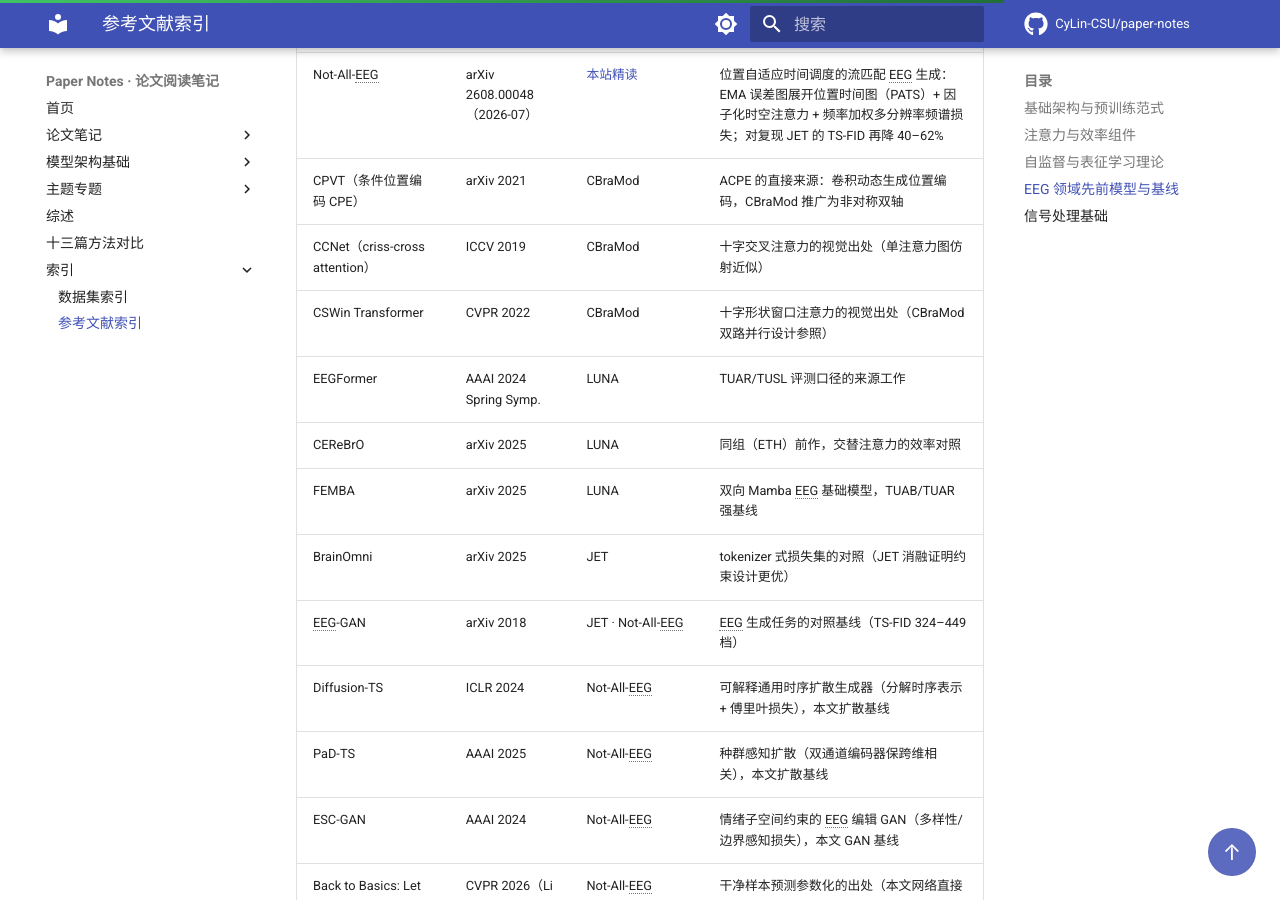
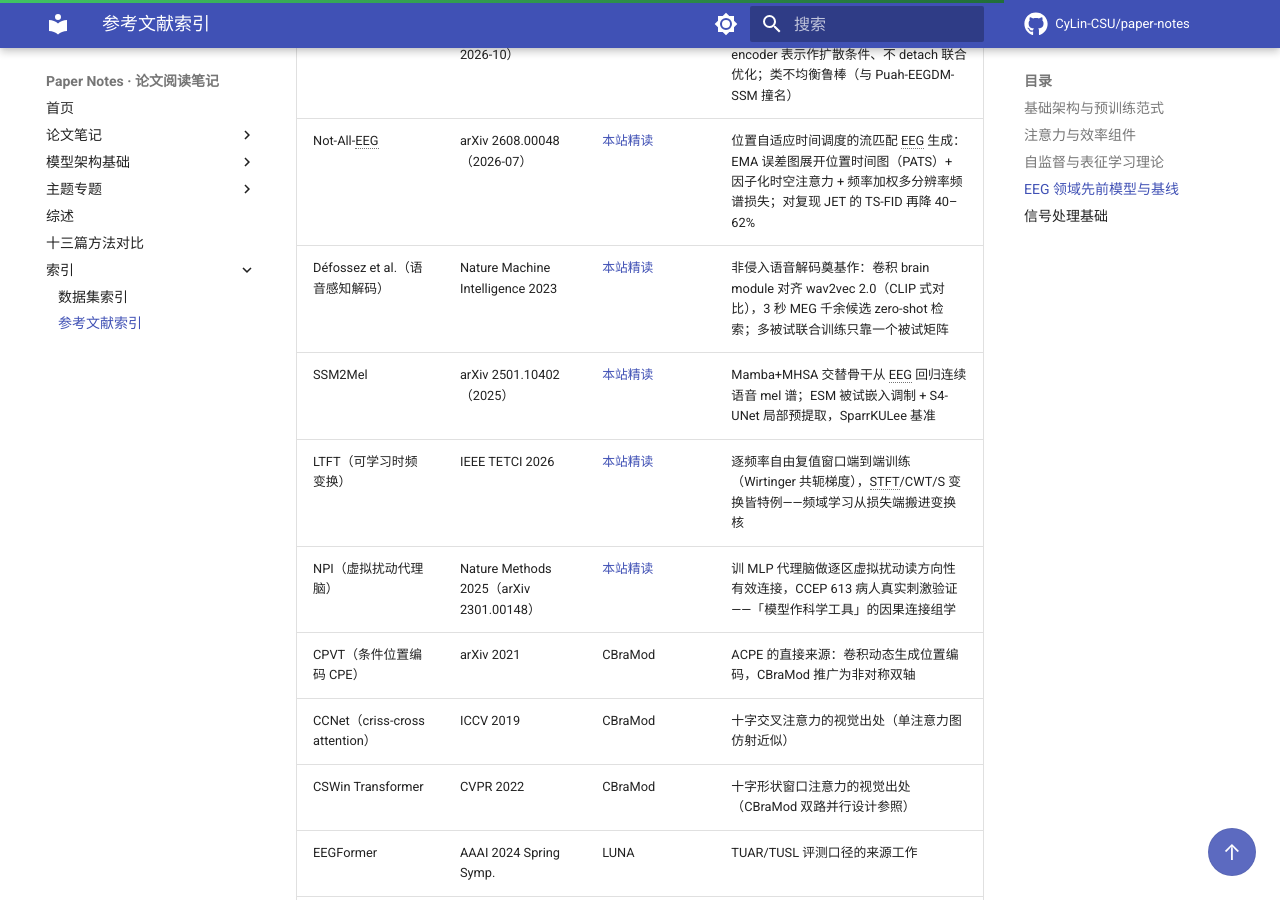
Before and after one commit to CyLin-CSU/paper-notes, an MkDocs documentation site: the page built from docs/references.md, in a window 1280 px wide and 900 px high, scrolled down 4356 px. Built offline with MkDocs 1.6.1 and Material for MkDocs 9.7.7, drawn with Linux system fonts in a browser that asks for light colours; a script that is not in the unit is left out; comment, search, counter and statistics services are not loaded; some of the changed text lies outside the part shown.

Commit message:
全站登记四篇轴外论文：nav 新增 2026-11 目录、首页时间线+卡片墙+统计 17 篇、references 补条目、datasets/comparison 口径说明

```diff
--- a/docs/references.md
+++ b/docs/references.md
@@ -5,7 +5,7 @@ tags: [索引, 参考文献]
 
 # 参考文献索引
 
-十三篇精读论文（含 RF-GPT / JET / EEGMoE / LUNA / CBraMod / EEGDM / Not-All-EEG）与「模型架构基础」分类引用的关键文献，按主题分类。"被引于"标注了哪些精读论文/页面用到它。
+十七篇精读论文（含 RF-GPT / JET / EEGMoE / LUNA / CBraMod / EEGDM / Not-All-EEG，及语音解码 / 时频方法 / 连接组学轴外的四篇）与「模型架构基础」分类引用的关键文献，按主题分类。"被引于"标注了哪些精读论文/页面用到它。
 
 ## 基础架构与预训练范式
 
@@ -81,6 +81,10 @@ tags: [索引, 参考文献]
 | CBraMod | ICLR 2025 | TFM · LUNA · JET · Not-All-EEG · [本站精读](papers/2026-09/0928-cbramod.md) | 十字交叉脑基础模型（EEG-FM-Compass 统一 benchmark 综合第一；TFM 对照组；JET / Not-All-EEG 用其作生成数据下游裁判；LUNA 效率对照） |
 | EEGDM | arXiv 2025（v5 2026-10） | [本站精读](papers/2026-10/1017-eegdm.md) | 潜扩散生成目标做 EEG 表征学习：encoder 表示作扩散条件、不 detach 联合优化；类不均衡鲁棒（与 Puah-EEGDM-SSM 撞名） |
 | Not-All-EEG | arXiv 2608.00048（2026-07） | [本站精读](papers/2026-10/1028-not-all-eeg.md) | 位置自适应时间调度的流匹配 EEG 生成：EMA 误差图展开位置时间图（PATS）+ 因子化时空注意力 + 频率加权多分辨率频谱损失；对复现 JET 的 TS-FID 再降 40–62% |
+| Défossez et al.（语音感知解码） | Nature Machine Intelligence 2023 | [本站精读](papers/2026-11/1102-defossez-speech.md) | 非侵入语音解码奠基作：卷积 brain module 对齐 wav2vec 2.0（CLIP 式对比），3 秒 MEG 千余候选 zero-shot 检索；多被试联合训练只靠一个被试矩阵 |
+| SSM2Mel | arXiv 2501.10402（2025） | [本站精读](papers/2026-11/1102-ssm2mel.md) | Mamba+MHSA 交替骨干从 EEG 回归连续语音 mel 谱；ESM 被试嵌入调制 + S4-UNet 局部预提取，SparrKULee 基准 |
+| LTFT（可学习时频变换） | IEEE TETCI 2026 | [本站精读](papers/2026-11/1102-learnable-tf.md) | 逐频率自由复值窗口端到端训练（Wirtinger 共轭梯度），STFT/CWT/S 变换皆特例——频域学习从损失端搬进变换核 |
+| NPI（虚拟扰动代理脑） | Nature Methods 2025（arXiv 2301.00148） | [本站精读](papers/2026-11/1102-surrogate-brain.md) | 训 MLP 代理脑做逐区虚拟扰动读方向性有效连接，CCEP 613 病人真实刺激验证——「模型作科学工具」的因果连接组学 |
 | CPVT（条件位置编码 CPE） | arXiv 2021 | CBraMod | ACPE 的直接来源：卷积动态生成位置编码，CBraMod 推广为非对称双轴 |
 | CCNet（criss-cross attention） | ICCV 2019 | CBraMod | 十字交叉注意力的视觉出处（单注意力图仿射近似） |
 | CSWin Transformer | CVPR 2022 | CBraMod | 十字形状窗口注意力的视觉出处（CBraMod 双路并行设计参照） |
--- a/mkdocs.yml
+++ b/mkdocs.yml
@@ -94,6 +94,11 @@ nav:
       - "2026-10":
           - 1017 · EEGDM (arXiv 2026 · 扩散表征): papers/2026-10/1017-eegdm.md
           - 1028 · Not-All-EEG (arXiv 2026 · 流匹配生成): papers/2026-10/1028-not-all-eeg.md
+      - "2026-11":
+          - 1102 · Défossez 语音解码 (NMI 2023 · 轴线源头): papers/2026-11/1102-defossez-speech.md
+          - 1102 · SSM2Mel (arXiv 2025 · 语音解码): papers/2026-11/1102-ssm2mel.md
+          - 1102 · LTFT (IEEE TETCI 2026 · 时频方法): papers/2026-11/1102-learnable-tf.md
+          - 1102 · NPI (Nature Methods 2025 · 连接组学): papers/2026-11/1102-surrogate-brain.md
   - 模型架构基础:
       - LoRA · 低秩适配 (ICLR 2022): basics/lora.md
       - Attention 替代方案 (CS336 Lec 4): basics/attention-alternatives.md
```
Also changed, not shown: docs/comparison.md (+1 -1 lines), docs/datasets.md (+2 -0 lines), docs/index.md (+34 -2 lines).
